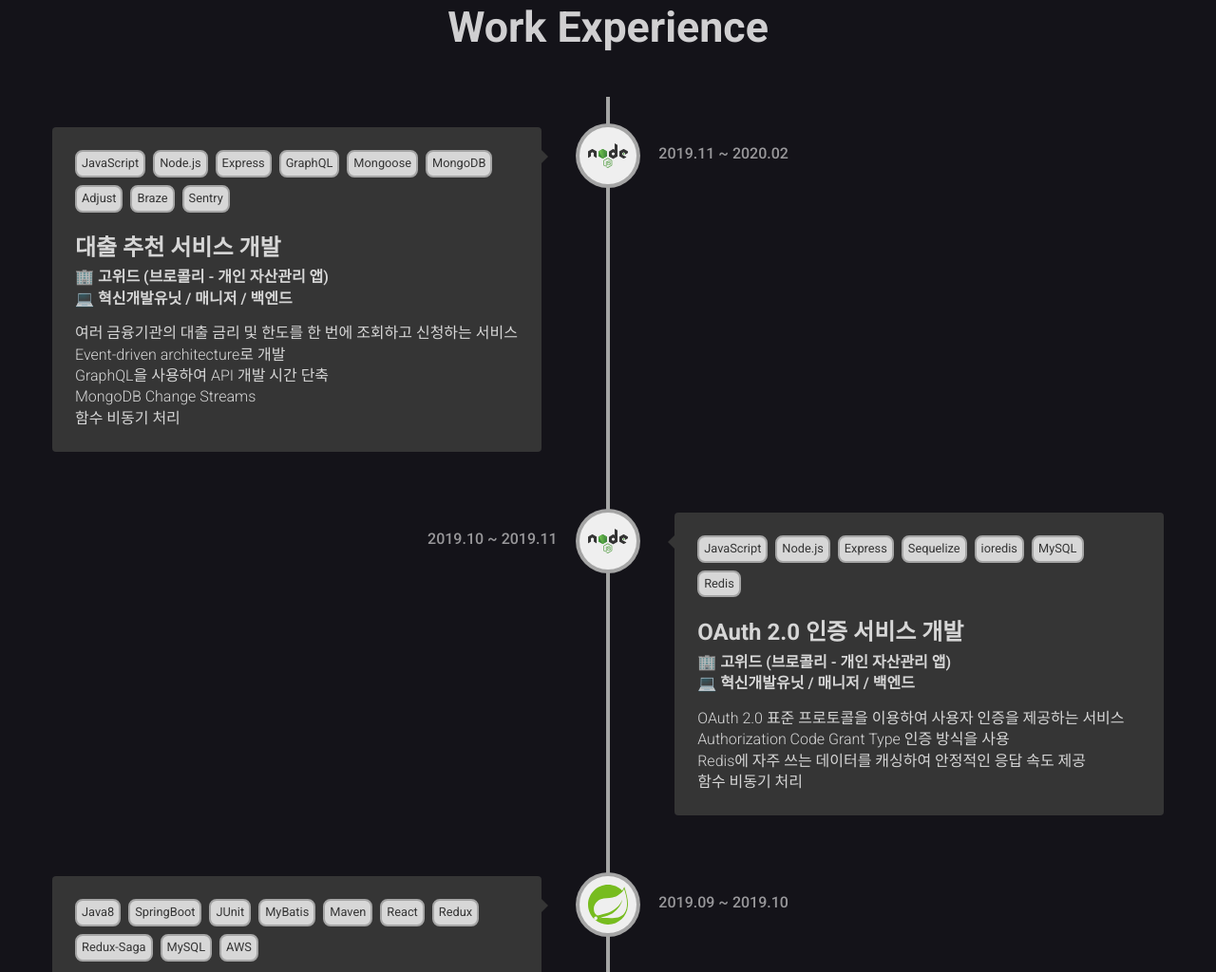
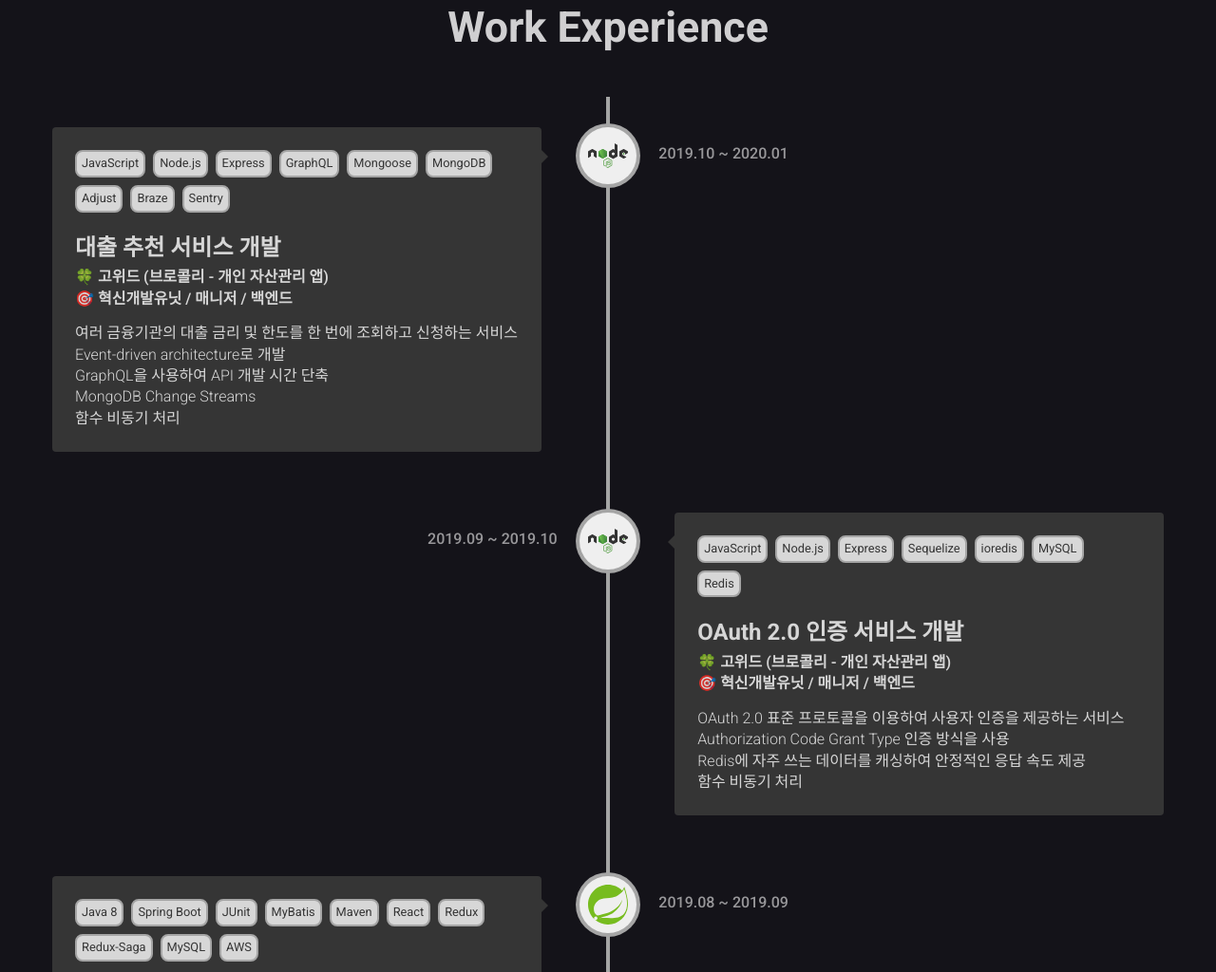
Before and after one commit to ifjso/helloworld, a Gatsby site: page / in a window 1280 px wide. Shown: the part 896-1920 px from the top of the page at 95% size. Built offline with nearby package versions, Linux system fonts and the light colour scheme; Gatsby itself is replaced by a stand-in of ours.

Commit message:
fix: 경력 날짜별로 정렬안되던 문제 수정

```diff
--- a/contents/about-me/about-me.md
+++ b/contents/about-me/about-me.md
@@ -1,10 +1,10 @@
 ---
 path: about-me
 type: about-me
-created-at: 2020-06-01T15:33:49.700Z
+created_at: 2020-06-01T15:33:49.700Z
 name: 오재석
 intro: 클린코드를 지향하는 백엔드 개발자, 경력 약 5년 6개월
-tech-stack: Java,SpringBoot,JUnit,Node.js,Express,JavaScript,HTML5,CSS3,React,GraphQL,MySQL,MongoDB,Redis,Git,Jenkins
+tech_stack: Java,SpringBoot,JUnit,Node.js,Express,JavaScript,HTML5,CSS3,React,GraphQL,MySQL,MongoDB,Redis,Git,Jenkins
 ---
 
 자산관리 앱 대출 추천 서비스 서버를 맡아 대출 상품 추천 및 신청 기능 개발<br/>
--- /dev/null
+++ b/contents/work-experience/admin.md
@@ -0,0 +1,18 @@
+---
+path: admin
+type: work-experience
+created_at: 2020-06-19T23:43:08.909Z
+name: 관리자 콘솔 개발
+company: 고위드 (브로콜리 - 개인 자산관리 앱)
+position: 혁신개발유닛 / 매니저
+task: 백엔드
+started_at: '2017.06'
+ended_at: '2019.07'
+base_tech: SpringBoot
+tech_stack: Java 8,JavaScript,Spring Boot,MyBatis,Maven,Atomikos,Amazon S3,MySQL,MongoDB,JSP
+---
+
+브로콜리의 효율적인 운영을 위한 관리자 콘솔<br/>
+분산 데이터베이스 환경에서 트랜잭션 처리<br/>
+Spring AbstractRoutingDataSource를 사용<br/>
+Google OTP 인증 적용
--- a/contents/work-experience/card-approvals.md
+++ b/contents/work-experience/card-approvals.md
@@ -1,15 +1,15 @@
 ---
 path: card-approvals
 type: work-experience
-created-at: 2020-06-19T13:25:35.391Z
+created_at: 2020-06-19T13:25:35.391Z
 name: 카드 소비 내역 조회 기능 개선
 company: 고위드 (브로콜리 - 개인 자산관리 앱)
 position: 혁신개발유닛 / 매니저
 task: 백엔드
-started-at: '2019.09'
-ended-at: '2019.10'
-base-tech: SpringBoot
-tech-stack: Java8,SpringBoot,JUnit,MyBatis,Maven,React,Redux,Redux-Saga,MySQL,AWS
+started_at: 2019-08-31T15:00:00.000Z
+ended_at: 2019-09-30T15:00:00.000Z
+base_tech: SpringBoot
+tech_stack: Java 8,Spring Boot,JUnit,MyBatis,Maven,React,Redux,Redux-Saga,MySQL,AWS
 ---
 
 전체 소비 내역을 카드별로 조회할 수 있도록 기능 개선<br/>
--- a/contents/work-experience/card-recommendation.md
+++ b/contents/work-experience/card-recommendation.md
@@ -1,16 +1,17 @@
 ---
 path: card-recommendation
 type: work-experience
-created-at: 2020-06-19T14:25:57.289Z
+created_at: 2020-06-19T14:25:57.289Z
 name: 카드 추천 서비스 개선
 company: 고위드 (브로콜리 - 개인 자산관리 앱)
 position: 혁신개발유닛 / 매니저
 task: 백엔드
-started-at: "2018.03"
-ended-at: "2018.08"
-base-tech: SpringBoot
-tech-stack: Java8,SpringBoot,MyBatis,Maven,MySQL,MongoDB
+started_at: 2018-02-28T15:00:00.000Z
+ended_at: 2018-07-31T15:00:00.000Z
+base_tech: SpringBoot
+tech_stack: Java 8,Spring Boot,MyBatis,Maven,MySQL,MongoDB
 ---
+
 소비 패턴에 맞는 카드를 추천해 주는 서비스<br/>
 기존 카드 혜택 계산 모듈의 정확도를 높임<br/>
 5초 이상에서 1초 미만으로 계산 속도 개선<br/>
--- a/contents/work-experience/category-classification.md
+++ b/contents/work-experience/category-classification.md
@@ -1,16 +1,17 @@
 ---
 path: category-classification
 type: work-experience
-created-at: 2020-06-19T14:14:38.880Z
+created_at: 2020-06-19T14:14:38.880Z
 name: 카드 소비 내역 업종 자동 분류 기능 개선
 company: 고위드 (브로콜리 - 개인 자산관리 앱)
 position: 혁신개발유닛 / 매니저
 task: 백엔드
-started-at: "2019.02"
-ended-at: "2019.04"
-base-tech: SpringBoot
-tech-stack: Java8,SpringBoot,JUnit,MyBatis,Maven,MySQL,MongoDB
+started_at: 2019-01-31T15:00:00.000Z
+ended_at: 2019-03-31T15:00:00.000Z
+base_tech: SpringBoot
+tech_stack: Java 8,Spring Boot,JUnit,MyBatis,Maven,MySQL,MongoDB
 ---
+
 카드 소비 내역을 외식, 쇼핑 등의 업종으로 자동 분류해 주는 기능<br/>
 분류율 85%에서 90%로 높임<br/>
 Producer-Consumer 패턴 적<br/>
--- a/contents/work-experience/loan.md
+++ b/contents/work-experience/loan.md
@@ -1,15 +1,15 @@
 ---
 path: loan
 type: work-experience
-created-at: 2020-06-01T15:33:49.700Z
+created_at: 2020-06-01T15:33:49.700Z
 name: 대출 추천 서비스 개발
 company: 고위드 (브로콜리 - 개인 자산관리 앱)
 position: 혁신개발유닛 / 매니저
 task: 백엔드
-started-at: '2019.11'
-ended-at: '2020.02'
-base-tech: Node.js
-tech-stack: JavaScript,Node.js,Express,GraphQL,Mongoose,MongoDB,Adjust,Braze,Sentry
+started_at: 2019-10-31T15:00:00.000Z
+ended_at: 2020-01-31T15:00:00.000Z
+base_tech: Node.js
+tech_stack: JavaScript,Node.js,Express,GraphQL,Mongoose,MongoDB,Adjust,Braze,Sentry
 ---
 
 여러 금융기관의 대출 금리 및 한도를 한 번에 조회하고 신청하는 서비스<br/>
--- a/contents/work-experience/oauth.md
+++ b/contents/work-experience/oauth.md
@@ -1,15 +1,15 @@
 ---
 path: oauth
 type: work-experience
-created-at: 2020-06-01T15:33:49.700Z
+created_at: 2020-06-01T15:33:49.700Z
 name: OAuth 2.0 인증 서비스 개발
 company: 고위드 (브로콜리 - 개인 자산관리 앱)
 position: 혁신개발유닛 / 매니저
 task: 백엔드
-started-at: '2019.10'
-ended-at: '2019.11'
-base-tech: Node.js
-tech-stack: JavaScript,Node.js,Express,Sequelize,ioredis,MySQL,Redis
+started_at: 2019-09-30T15:00:00.000Z
+ended_at: 2019-10-31T15:00:00.000Z
+base_tech: Node.js
+tech_stack: JavaScript,Node.js,Express,Sequelize,ioredis,MySQL,Redis
 ---
 
 OAuth 2.0 표준 프로토콜을 이용하여 사용자 인증을 제공하는 서비스<br/>
--- a/contents/work-experience/signup.md
+++ b/contents/work-experience/signup.md
@@ -1,16 +1,17 @@
 ---
 path: signup
 type: work-experience
-created-at: 2020-06-19T13:52:25.312Z
+created_at: 2020-06-19T13:52:25.312Z
 name: 회원가입 기능 개선
 company: 고위드 (브로콜리 - 개인 자산관리 앱)
 position: 혁신개발유닛 / 매니저
 task: 백엔드
-started-at: "2019.05"
-ended-at: "2019.06"
-base-tech: SpringBoot
-tech-stack: Java8,SpringBoot,JUnit,MyBatis,Maven,MySQL,Redis
+started_at: 2019-04-30T15:00:00.000Z
+ended_at: 2019-05-31T15:00:00.000Z
+base_tech: SpringBoot
+tech_stack: Java 8,Spring Boot,JUnit,MyBatis,Maven,MySQL,Redis
 ---
+
 이메일/패스워드에서 PIN 인증 방식으로 회원가입 기능 개선<br/>
 PIN 생성/인증/유무 조회, 로그인 REST API 개발<br/>
 테스트 코드를 먼저 작성하고 구현 (TDD)<br/>
--- a/gatsby-node.js
+++ /dev/null
@@ -1,10 +0,0 @@
-exports.onCreateNode = ({ node, actions }) => {
-  const { createNodeField } = actions;
-  if (node.internal.type === 'MarkdownRemark') {
-    createNodeField({
-      node,
-      name: 'type',
-      value: node.frontmatter.type
-    });
-  }
-};
--- a/src/components/AboutMe/index.js
+++ b/src/components/AboutMe/index.js
@@ -8,7 +8,7 @@ const AboutMe = () => {
   const { markdownRemark: aboutMe } = useStaticQuery(
     graphql`
       query GetAboutMe {
-        markdownRemark(fields: { type: { eq: "about-me" } }) {
+        markdownRemark(frontmatter: { type: { eq: "about-me" } }) {
           html
           frontmatter {
             name
--- a/src/components/WorkExperience/index.js
+++ b/src/components/WorkExperience/index.js
@@ -10,8 +10,8 @@ const WorkExperience = () => {
   } = useStaticQuery(graphql`
     query GetWorkExperience {
       allMarkdownRemark(
-        filter: { fields: { type: { eq: "work-experience" } } }
-        sort: { fields: frontmatter___started_at, order: DESC }
+        filter: { frontmatter: { type: { eq: "work-experience" } } }
+        sort: { fields: [frontmatter___started_at], order: DESC }
       ) {
         edges {
           node {
@@ -22,8 +22,8 @@ const WorkExperience = () => {
               company
               position
               task
-              startedAt: started_at
-              endedAt: ended_at
+              startedAt: started_at(formatString: "YYYY.MM")
+              endedAt: ended_at(formatString: "YYYY.MM")
               baseTech: base_tech
               techStack: tech_stack
             }
@@ -51,8 +51,8 @@ const WorkExperience = () => {
       date: `${startedAt} ~ ${endedAt}`,
       tags: techStack.split(',').map((tech, i) => ({ id: i, name: tech })),
       title: name,
-      company: `🏢 ${company}`,
-      position: `💻 ${position} / ${task}`,
+      company: `🍀 ${company}`,
+      position: `🎯 ${position} / ${task}`,
       details: node.html
     };
   };
```
Also changed, not shown: static/admin/config.yml (+7 -7 lines).
